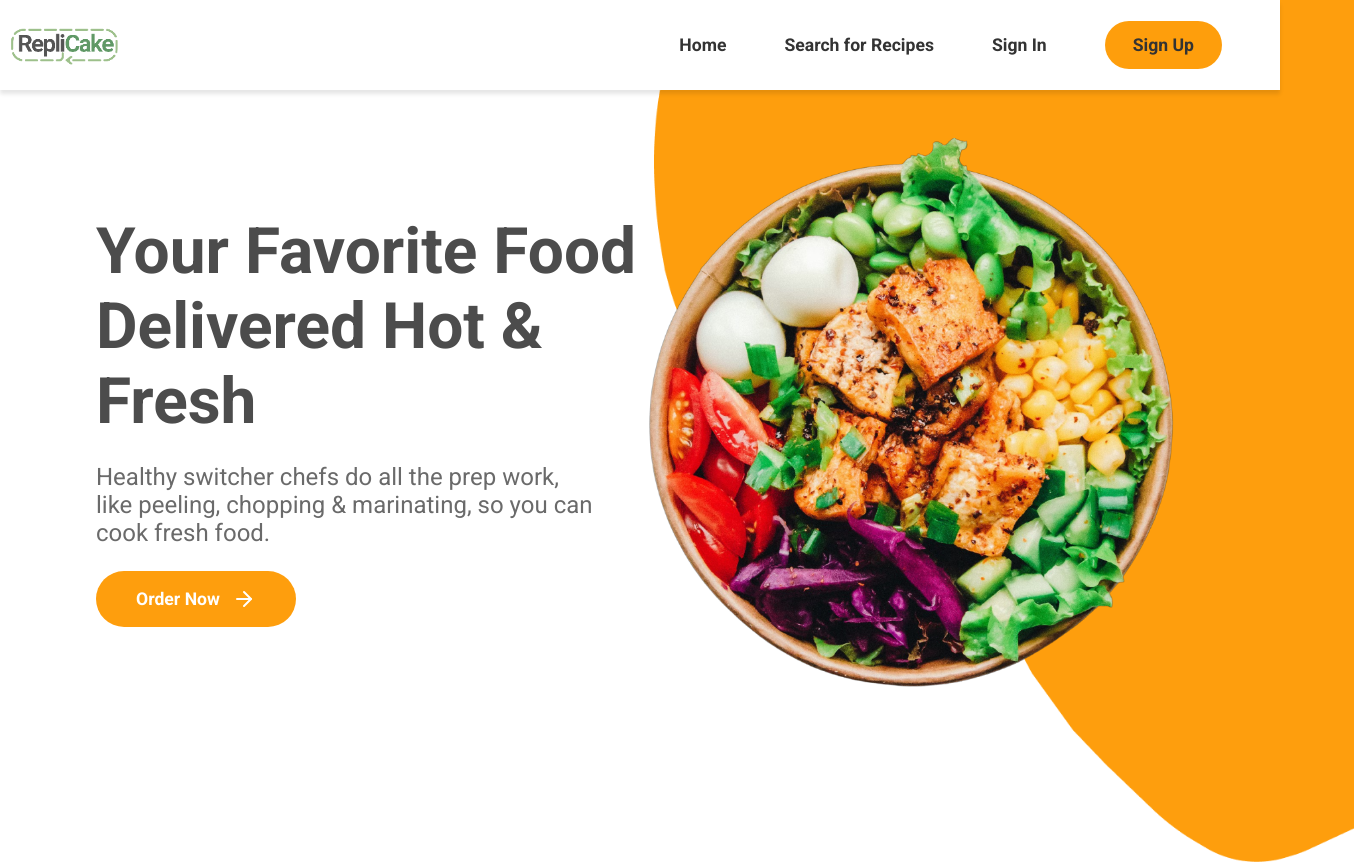
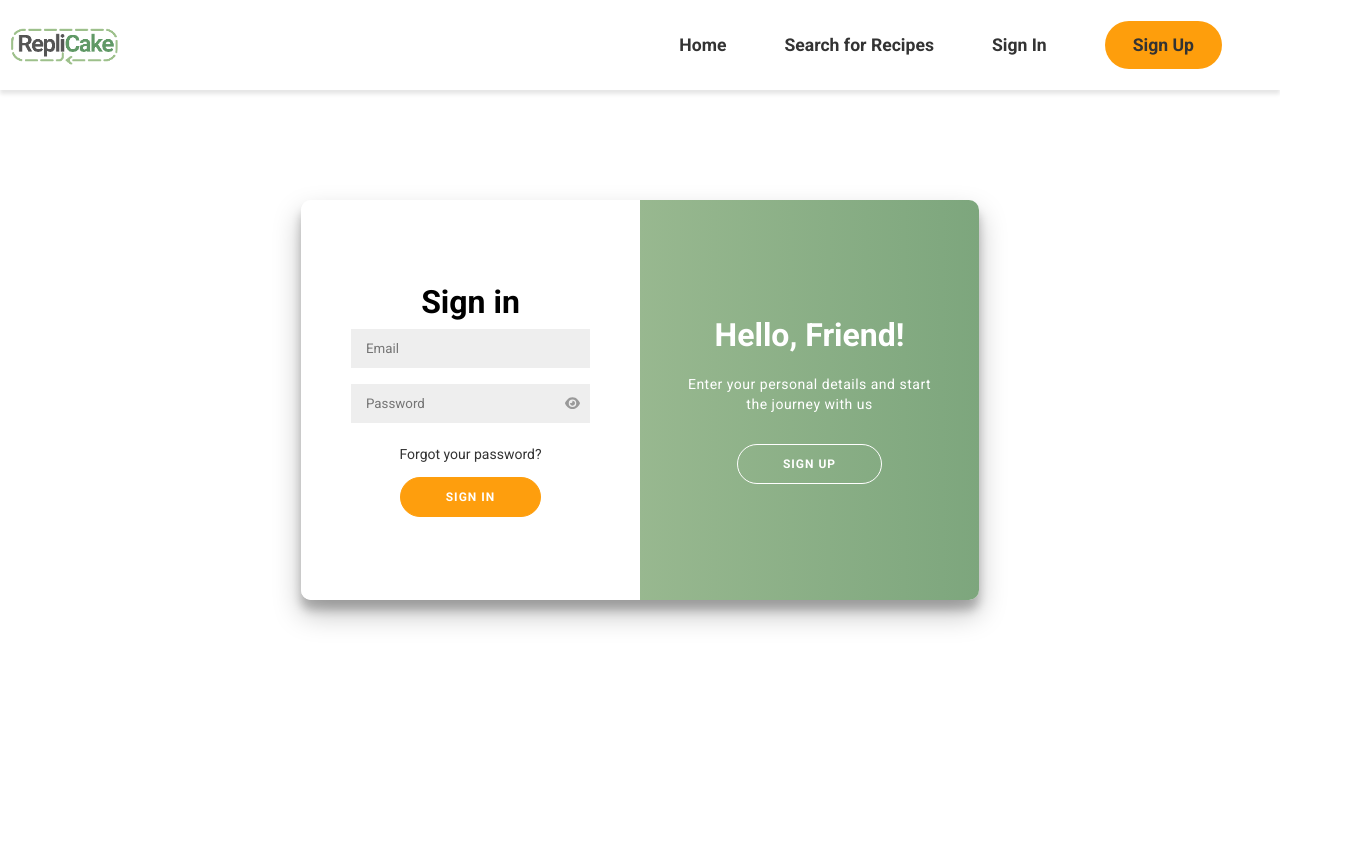
Before and after one commit to HPhilipN/C276-Project, a React (Vite) app in the folder frontend/: page /login in a window 1280 px wide. Shown: the top 864 px of the page, 1354 px wide, since content can reach past the window. After the commit the page ends 800 px from the top, so only its background shows below. Built offline with nearby package versions, Linux system fonts and the light colour scheme.

Commit message:
Navbar working

```diff
--- a/frontend/src/App.jsx
+++ b/frontend/src/App.jsx
@@ -1,12 +1,19 @@
 import "./App.css";
-import Home from "./Home";
-import Login from "./Login";
+import "./Login.css"
+import Home from "./Home.jsx";
+import Login from "./Login.jsx"
+import {BrowserRouter as Router, Route, Routes} from "react-router-dom";
+
 
 function App() {
   return (
     <div>
-      <Home />
-      {/* <Login/> */}
+    <Router>
+        <Routes>
+          <Route path="/" element={<Home />}/>
+          <Route path="/login" element={<Login />} />
+        </Routes>
+    </Router>
     </div>
   );
 }
--- a/frontend/src/Components.js
+++ b/frontend/src/Components.js
@@ -19,6 +19,7 @@ export const Container = styled.div`
 `;
 
 
+
 export const SignUpContainer = styled.div`
  position: absolute;
  top: 0;
@@ -26,7 +27,83 @@ export const SignUpContainer = styled.div`
  transition: all 0.6s ease-in-out;
  left: 0;
  width: 50%;
+ opacity: 0;
+ z-index: 1;
+ ${props => props.signinIn !== true ? `
+   transform: translateX(100%);
+   opacity: 1;
+   z-index: 5;
+ `
+ : null}
+`;
 
+
+export const SignInContainer = styled.div`
+position: absolute;
+top: 0;
+height: 100%;
+transition: all 0.6s ease-in-out;
+left: 0;
+width: 50%;
+z-index: 2;
+${props => (props.signinIn !== true ? `transform: translateX(100%);` : null)}
+`;
+
+export const Form = styled.form`
+background-color: #ffffff;
+display: flex;
+align-items: center;
+justify-content: center;
+flex-direction: column;
+padding: 0 50px;
+height: 100%;
+text-align: center;
+`;
+
+export const Title = styled.h1`
+font-weight: bold;
+margin: 0;
+`;
+
+export const Input = styled.input`
+background-color: #eee;
+border: none;
+padding: 12px 15px;
+margin: 8px 0;
+width: 100%;
+`;
+
+
+export const Button = styled.button`
+   border-radius: 20px;
+   border: 1px solid #FE9E0D;
+   background-color: #FE9E0D;
+   color: #ffffff;
+   font-size: 12px;
+   font-weight: bold;
+   padding: 12px 45px;
+   letter-spacing: 1px;
+   text-transform: uppercase;
+   transition: transform 80ms ease-in;
+   &:active{
+       transform: scale(0.95);
+   }
+   &:focus {
+       outline: none;
+   }
+`;
+export const GhostButton = styled(Button)`
+background-color: transparent;
+border-color: #ffffff;
+`;
+
+export const Anchor = styled.a`
+color: #333;
+font-size: 14px;
+text-decoration: none;
+margin: 15px 0;
+`;
+export const OverlayContainer = styled.div`
 position: absolute;
 top: 0;
 left: 50%;
--- a/frontend/src/Navbar.jsx
+++ b/frontend/src/Navbar.jsx
@@ -43,10 +43,10 @@ const Navbar = () => {
         <img src={Logo} alt="" />
       </div>
       <div className="navbar-links-container">
-        <a>Home</a>
+        <a href ="/">Home</a>
         <a>Search for Recipes</a>
-        <a>Sign In</a>
-        <a className="primary-button">Sign Up</a>
+        <a href ="/login">Sign In</a>
+        <a href ="/login" className="primary-button">Sign Up</a>
       </div>
       <div className="navbar-menu-container">
         <HiOutlineBars3 onClick={() => setOpenMenu(true)} />
```
